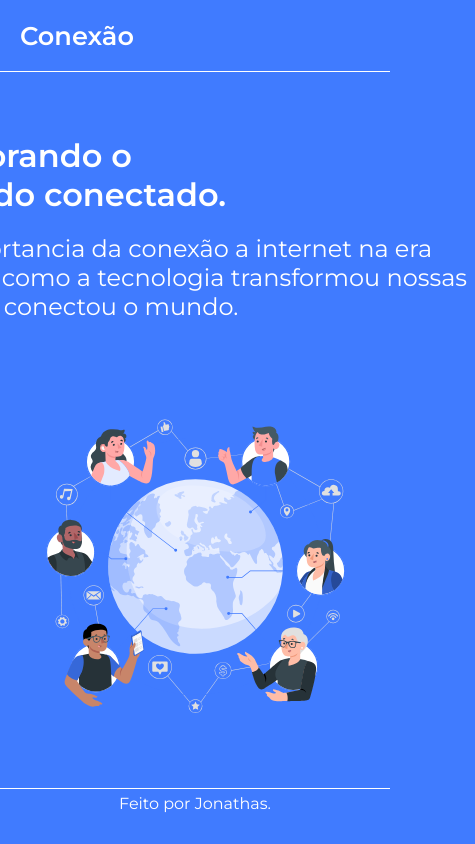
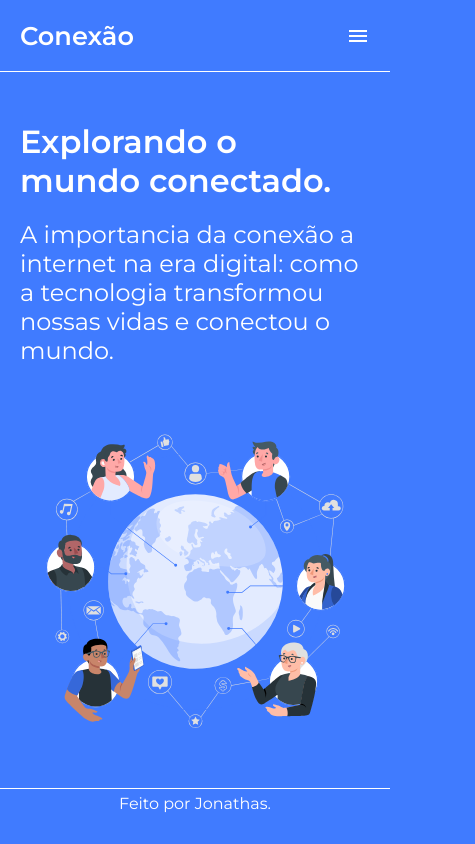
Before and after one commit to jonathascp/landing-page, a plain HTML site: page index.html in a window 390 px wide. Shown: the whole page, 475 px wide, since content can reach past the window. Drawn offline with Linux system fonts and the light colour scheme.

Commit message:
Update media-query.css

```diff
--- a/estilos/media-query.css
+++ b/estilos/media-query.css
@@ -18,7 +18,7 @@
         display: none;
     }
 
-    header span {
+    header #menu {
         display: block;
         color: #fff;
         cursor: pointer;
@@ -34,6 +34,7 @@
     }
 
     .coluna-principal {
+        width: 100%;
         gap: 20px;
     }
 
```
